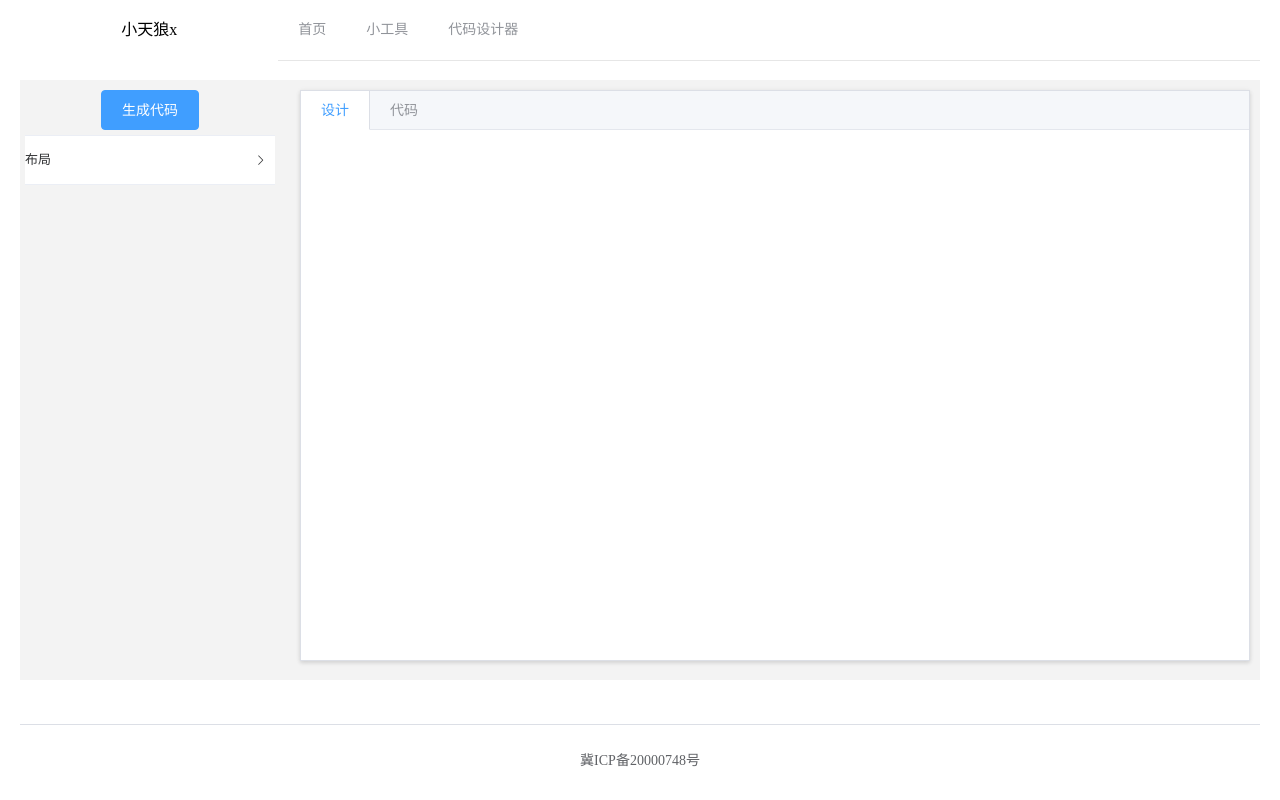
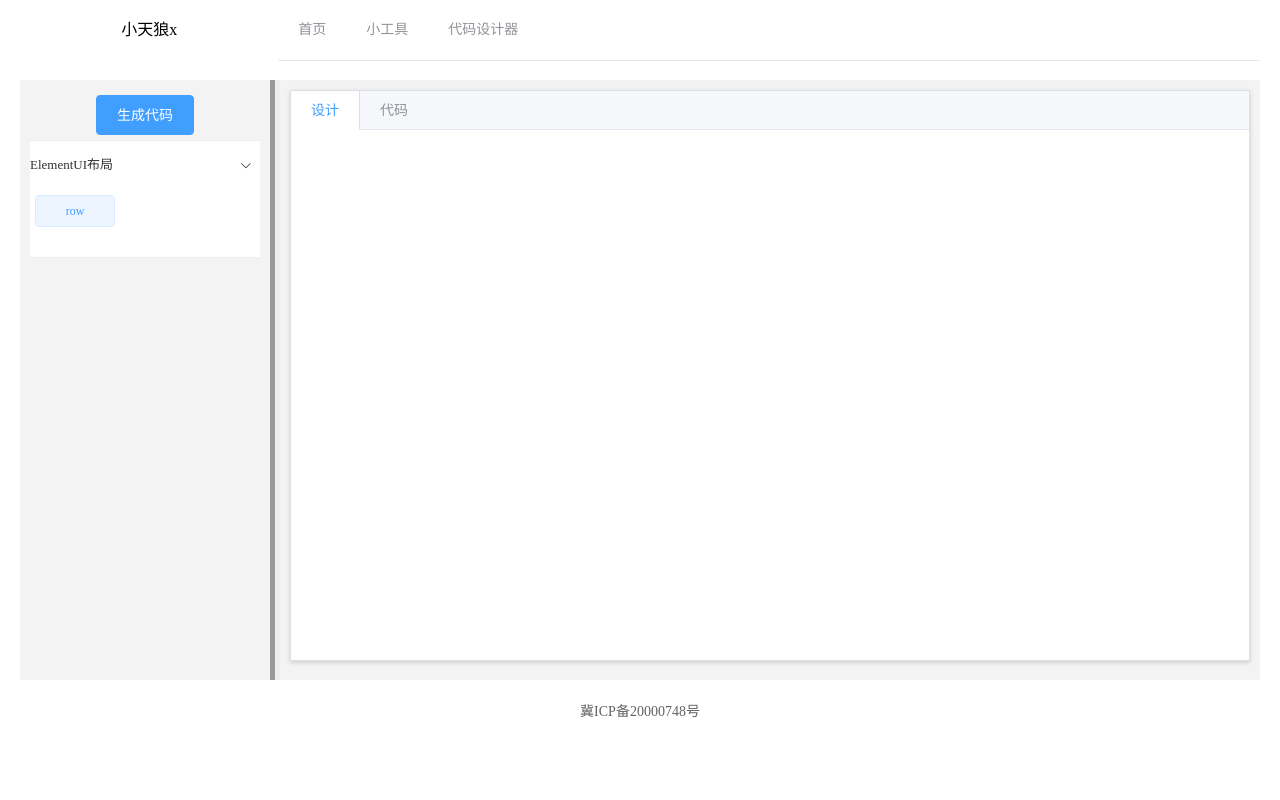
Before and after one commit to xingkexin/xkx-tools-front, a Vue app: page /#/designer in a window 1280 px wide. Built offline with nearby package versions, Linux system fonts and the light colour scheme.

Commit message:
代码生成器优化细节

```diff
--- a/src/App.vue
+++ b/src/App.vue
@@ -26,7 +26,6 @@
         <router-view />
       </el-main>
       <el-footer>
-        <el-divider></el-divider>
         <el-link href="http://www.beian.miit.gov.cn/" target="_blank" :underline="false">冀ICP备20000748号</el-link>
       </el-footer>
     </el-container>
--- a/src/views/designer/index.vue
+++ b/src/views/designer/index.vue
@@ -4,8 +4,8 @@
       <div style="text-align: center; margin: 5px;">
         <el-button type="primary" @click="genCode">生成代码</el-button>
       </div>
-      <el-collapse>
-        <el-collapse-item title="布局" name="1">
+      <el-collapse :value="['1']">
+        <el-collapse-item title="ElementUI布局" name="1">
           <div>
             <!-- <el-tag>container</el-tag>
             <el-tag>header</el-tag>
@@ -30,13 +30,13 @@
       </el-popover>
     </el-aside>
     <el-main>
-      <el-tabs type="border-card">
+      <el-tabs type="border-card" @tab-click="tabChange">
         <el-tab-pane label="设计">
           <el-row v-for="(row, index) in rowList" :key="index" class="component">
             <el-col v-for="(col, index) in row.children" :key="index" :span="col.span" class="component"></el-col>
           </el-row>
         </el-tab-pane>
-        <el-tab-pane label="代码">
+        <el-tab-pane label="代码" name="code">
           <div>
             {{html}}
           </div>
@@ -77,10 +77,12 @@
         this.rowList.push(row)
         // console.log(this.rowList)
       },
+      tabChange(tab) {
+        if(tab.name == 'code') this.genCode()
+      },
       genCode() {
         const html = this._genChild(this.rowList)
         this.html = html
-        console.log(html)
       },
       _genChild(children) {
         let childrenStr = ''
@@ -113,19 +115,18 @@
 
 <style scoped lang="less">
   .el-aside {
-    padding: 5px;
+    padding: 10px;
     background-color: #F3F3F3;
+    border-right-width: 10px;
+    border-right-style: groove;
 
     .el-collapse {}
 
     .el-collapse-item {
       background-color: #F3F3F3;
 
-      div {
-        margin: 5px 0;
-      }
-
       .el-tag {
+        margin: 5px;
         width: 80px;
         text-align: center;
       }
@@ -135,7 +136,6 @@
   .el-main {
     margin: 0;
     padding: 0;
-    padding-left: 10px;
     min-height: 600px;
     background-color: #F3F3F3;
     .el-tabs {
```
